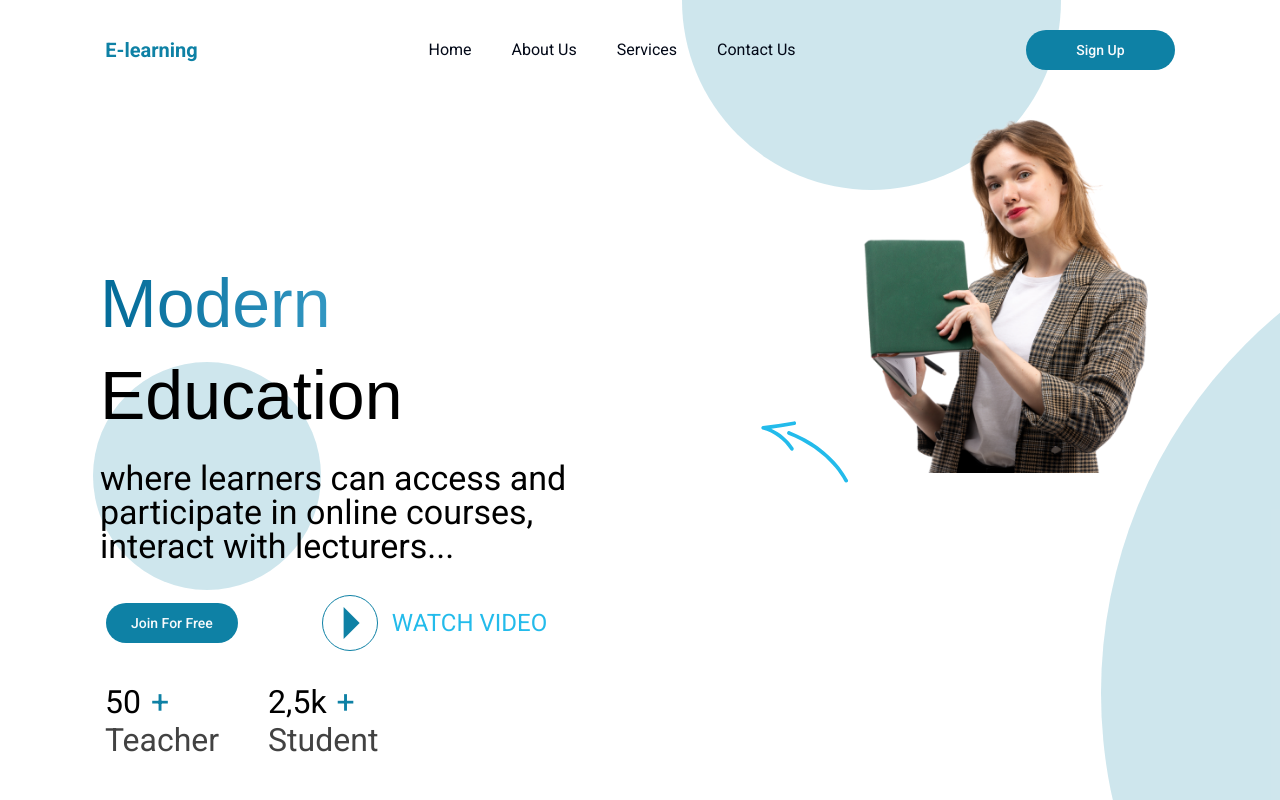
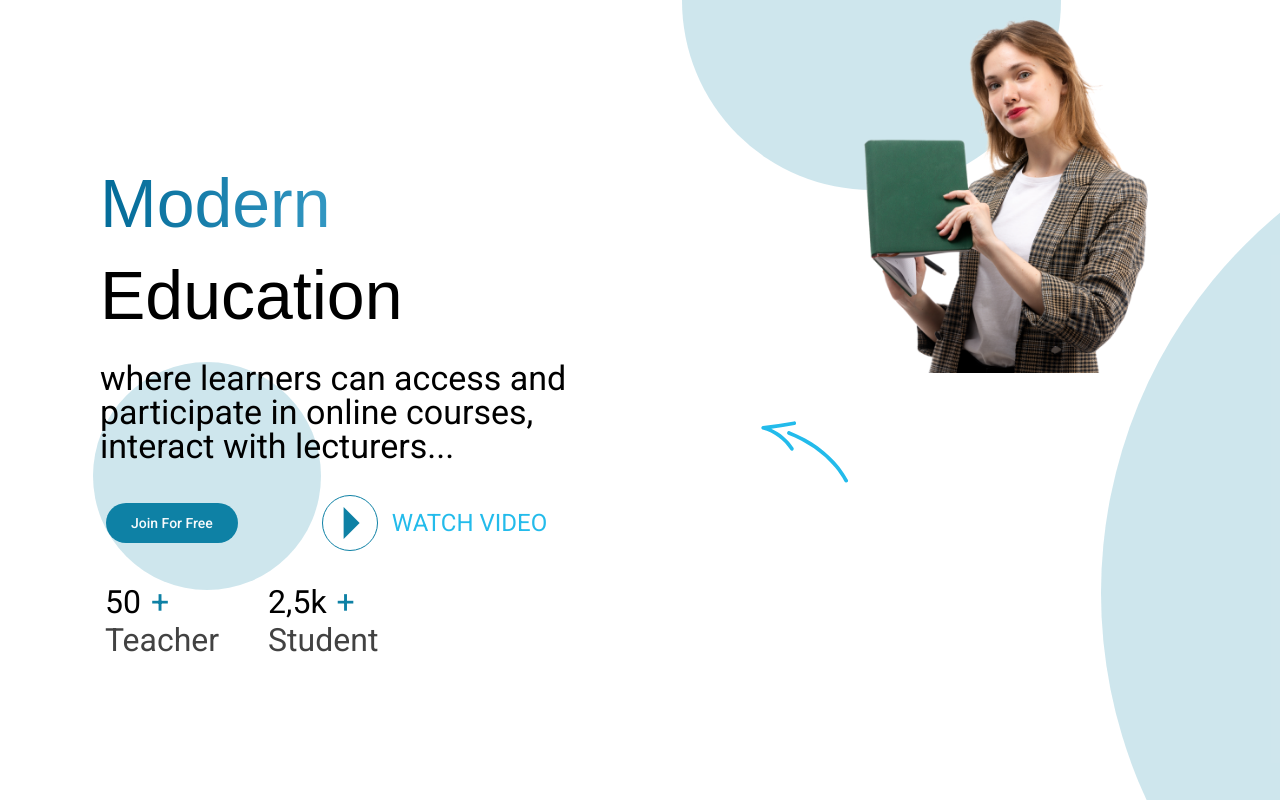
Before and after one commit to codeclubvn/School-Fe, a Next.js app: page / in a window 1280 px wide. Shown: the top 800 px of the page. Built offline with nearby package versions, Linux system fonts and the light colour scheme; a web font is replaced by a local one.

Commit message:
fix: remove layout to root and remove import dont use in landing page

```diff
--- a/src/app/(landing)/layout.tsx
+++ /dev/null
@@ -1,28 +0,0 @@
-import type { Metadata } from 'next';
-import { Roboto } from 'next/font/google';
-import MainLayout from '@/components/layout/MainLayout'
-
-import AppProvider from '../providers';
-
-import '@/styles/globals.css';
-
-const roboto = Roboto({
-  weight: '400',
-  subsets: ['latin'],
-});
-export const metadata: Metadata = {
-  title: 'School FE',
-  description: 'School FE',
-};
-
-export default function RootLayout({ children }: { children: React.ReactNode }) {
-  return (
-    <html lang="en">
-      <body className={roboto.className}>
-        <AppProvider>
-          <MainLayout>{children}</MainLayout>
-        </AppProvider>
-      </body>
-    </html>
-  );
-}
--- a/src/app/(landing)/page.tsx
+++ b/src/app/(landing)/page.tsx
@@ -1,3 +1,5 @@
+'use client';
+
 import Image from 'next/image';
 
 import { Button } from '@/components/ui/button';
@@ -9,7 +11,6 @@ import contact from '../../../public/img/contact.png';
 import manTech from '../../../public/img/mantalkwithevo.png';
 import teachImg from '../../../public/img/teaching.png';
 import Arrow from '../../config/icon/arrow';
-import ArrowFly from '../../config/icon/arrowfly';
 import Audio from '../../config/icon/audio';
 import Ellip from '../../config/icon/ellip';
 import Live from '../../config/icon/live';
```
